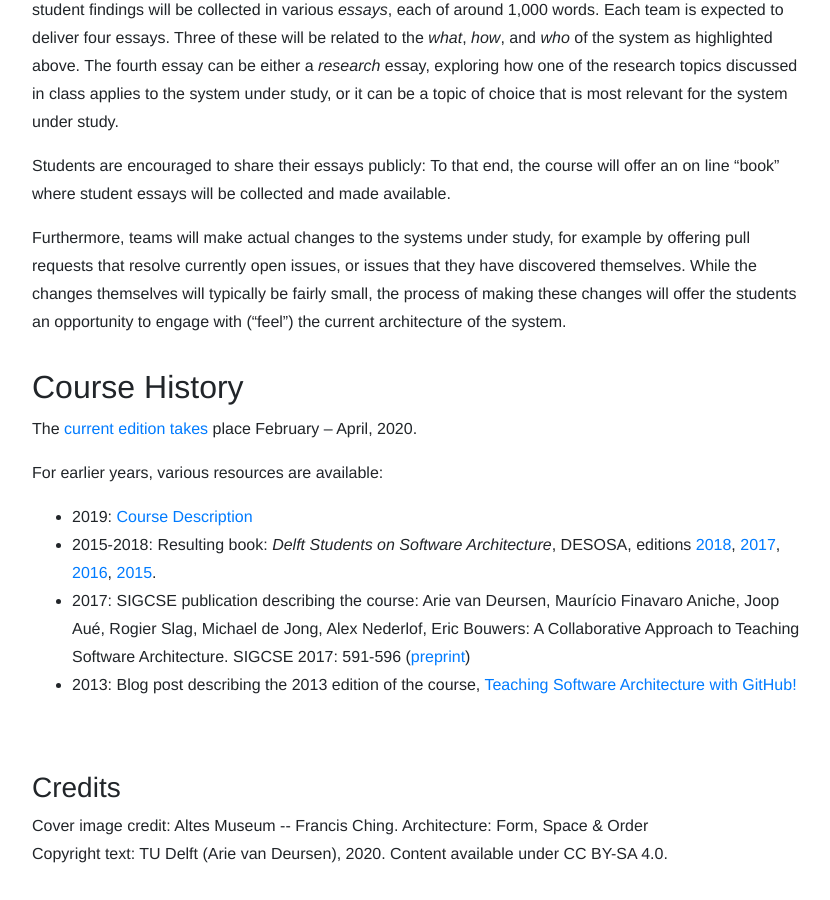
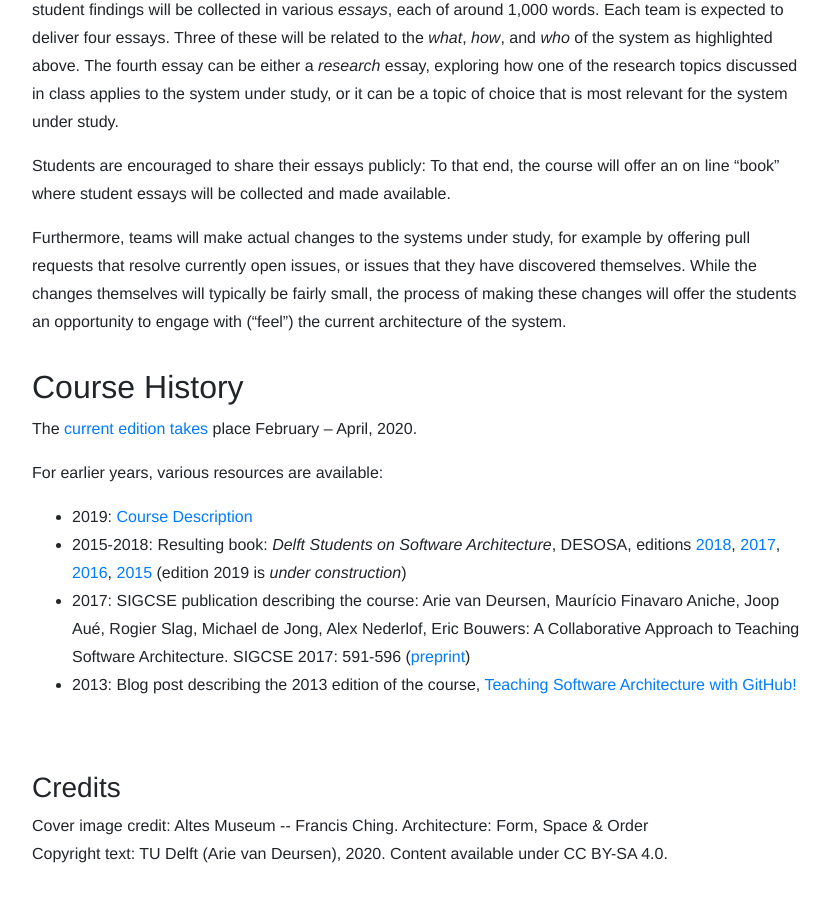
Before and after one commit to SERG-Delft/delftswa, a Jekyll site: the page built from index.md, in a window 1280 px wide and 900 px high, scrolled down 1536 px. Shown: the whole window, without its empty margins (224-1054 px from the left). Built offline with Jekyll 4.4.1, drawn with Linux system fonts in a browser that asks for light colours.

Commit message:
Add note about 2019 book

```diff
--- a/index.md
+++ b/index.md
@@ -44,7 +44,7 @@ The [current edition takes](2020/index.html) place February -- April, 2020.
 For earlier years, various resources are available:
 
 - 2019: [Course Description](https://se.ewi.tudelft.nl/delftswa2019/)
-- 2015-2018: Resulting book: _Delft Students on Software Architecture_, DESOSA, editions [2018][desosa2018], [2017][desosa2017], [2016][desosa2016], [2015][desosa2015].
+- 2015-2018: Resulting book: _Delft Students on Software Architecture_, DESOSA, editions [2018][desosa2018], [2017][desosa2017], [2016][desosa2016], [2015][desosa2015] (edition 2019 is _under construction_)
 - 2017: SIGCSE publication describing the course: Arie van Deursen, Maurício Finavaro Aniche, Joop Aué, Rogier Slag, Michael de Jong, Alex Nederlof, Eric Bouwers: A Collaborative Approach to Teaching Software Architecture. SIGCSE 2017: 591-596 ([preprint](https://pure.tudelft.nl/portal/en/publications/a-collaborative-approach-to-teaching-software-architecture(0c7f2aeb-f2d6-4c56-9ab7-5f47f73d133f).html))
 - 2013: Blog post describing the 2013 edition of the course, [Teaching Software Architecture with GitHub!](https://avandeursen.com/2013/12/30/teaching-software-architecture-with-github/)
 
```
